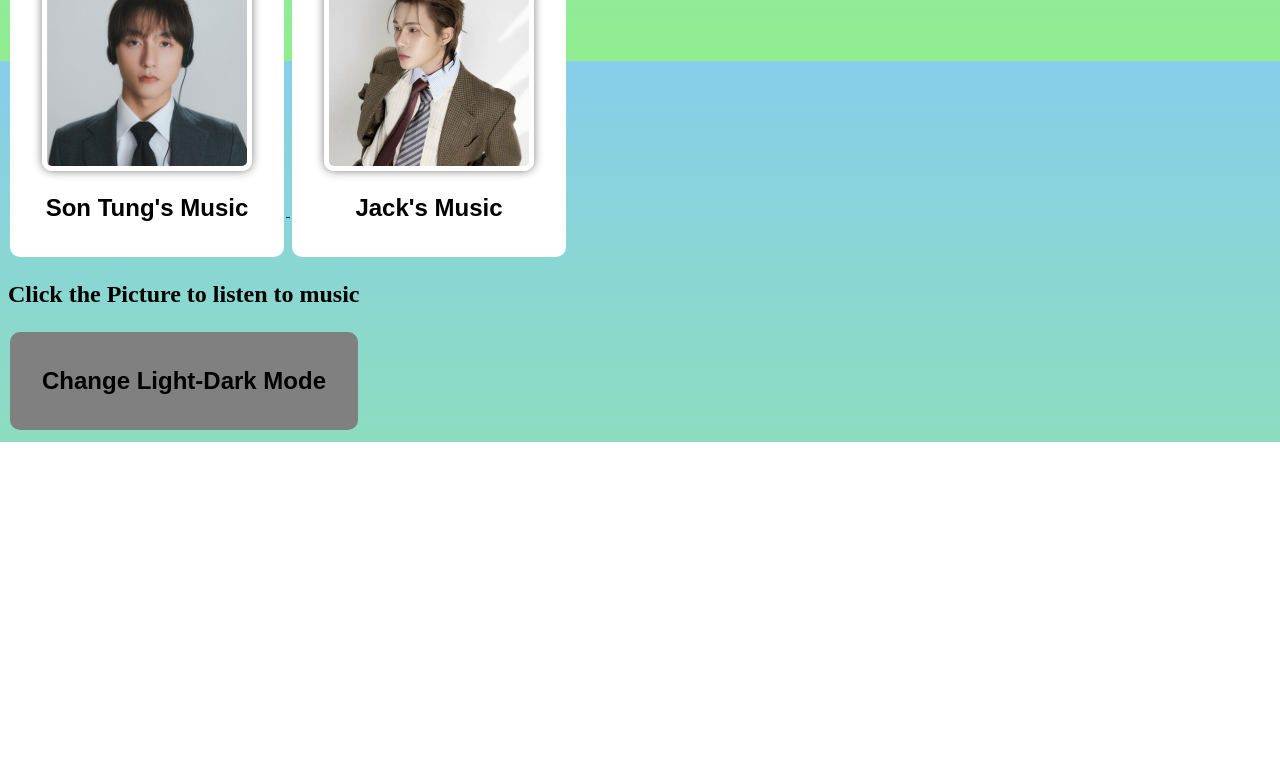
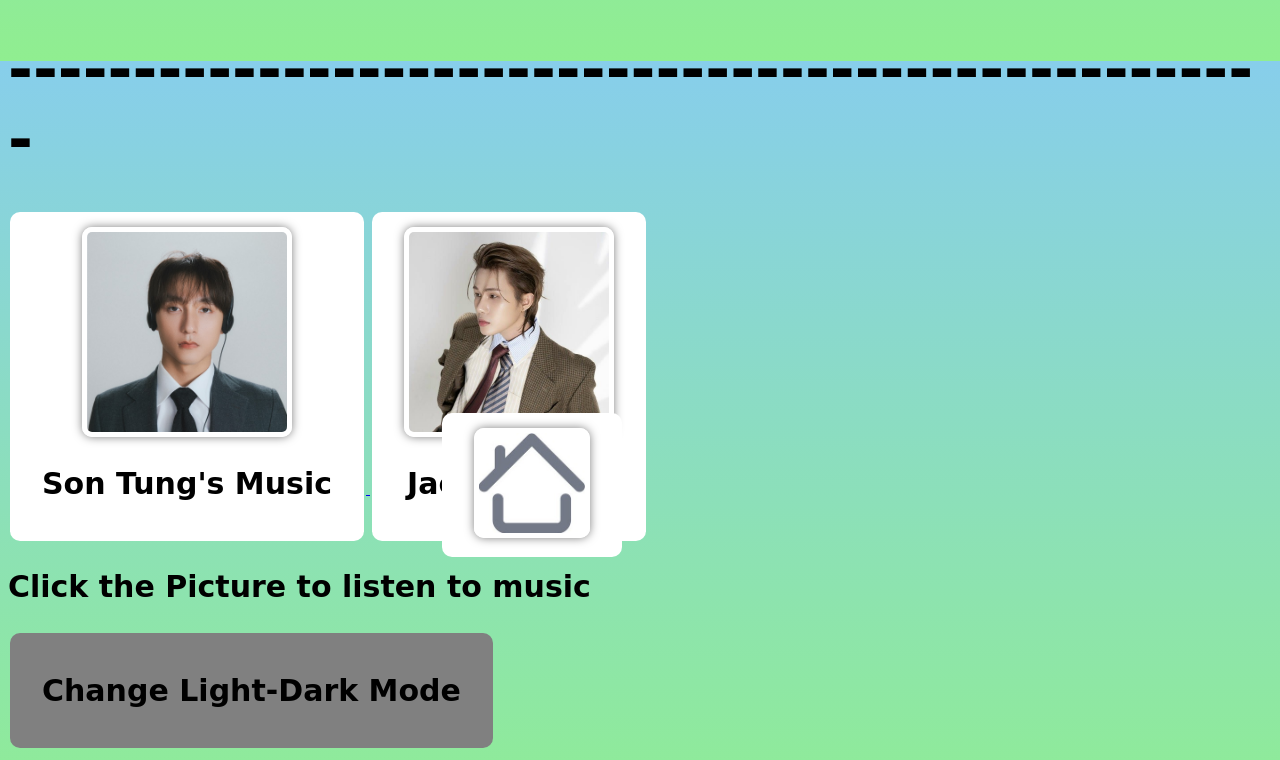
Before and after one commit to thienlong1905/thienlong1905.github.io, a plain HTML site: page Introduce.html in a window 1280 px wide. Shown: the part 739-1499 px from the top of the page. Before the commit the page ends 1181 px from the top, so only its background shows below. Drawn offline with Linux system fonts and the light colour scheme.

Commit message:
Add files via upload

```diff
--- a/Introduce.html
+++ b/Introduce.html
@@ -31,7 +31,7 @@
             </button>
         </a>
     </span>
-    <div><h1><b><big>------------------------------------------------------------</big></b></h1></div>
+    <div><h1><b><big>---------------------------------------------------</big></b></h1></div>
     <div>
         <span>
             <a href= "Music_SonTung.html"target="_blank">
@@ -54,11 +54,15 @@
 
     <h2>Click the Picture to listen to music</h2>
 
-    <div>
-        <button id="toggleBtn" style ="border-radius: 10px; background-color: grey">
-            <h2>Change Light-Dark Mode</h2>
+    <button id="toggleBtn" style ="border-radius: 10px; background-color: grey">
+        <h2>Change Light-Dark Mode</h2>
+    </button>
+    <a href= "index.html" target="_blank">
+        <button id = "Home" style ="border-radius: 10px; background-color: #ffffff" height = "200">
+            <img style = "border-radius: 10px" src = "./Pictures/home_icon.jpg" height = "100" alt = "Home Pages" title="Home Pages">
+            <!-- <h2>Home Pages</h2> -->
         </button>
-    </div>
+    </a>
     <script>
         document.getElementById("toggleBtn").addEventListener("click", function() {
           document.body.classList.toggle("dark-mode");
--- a/style.css
+++ b/style.css
@@ -3,6 +3,28 @@ body{
     background-repeat: no-repeat;
     background-attachment: fixed;
     color: #000000;
+}
+h1{
+    font-family: "Script MT Bold", cursive;
+    font-size: 50px;
+}
+h2{
+    font-family: "Dancing script", cursive;
+    font-size: 30px;
+}
+p{
+    font-family: "Dancing script", cursive;
+    font-size: 20px;
+}
+summary{
+    font-family: "Dancing script", cursive;
+    font-size: 20px;
+}
+details{
+    border: 1px solid #ccc;
+    border-radius: 5px;
+    padding: 10px;
+    margin: 10px 0;
 }
 #avatar{
     border-radius: 50%;
@@ -35,3 +57,19 @@ button{
     background-attachment: fixed;
     color: #ffffff;
 }
+#Home{
+    background-color: grey; /* Green */
+    border: none;
+    color: black;
+    padding: 15px 32px;
+    text-align: center;
+    text-decoration: none;
+    display: inline-block;
+    font-size: 16px;
+    margin: 4px 2px;
+    cursor: pointer;
+    border-radius: 5px;
+    position:absolute;
+    bottom: -500px;
+    left: 440px
+}
```
Also changed, not shown: Music_Jack.html (+1 -3 lines), Music_SonTung.html (+1 -1 lines), index.html (+11 -1 lines).
